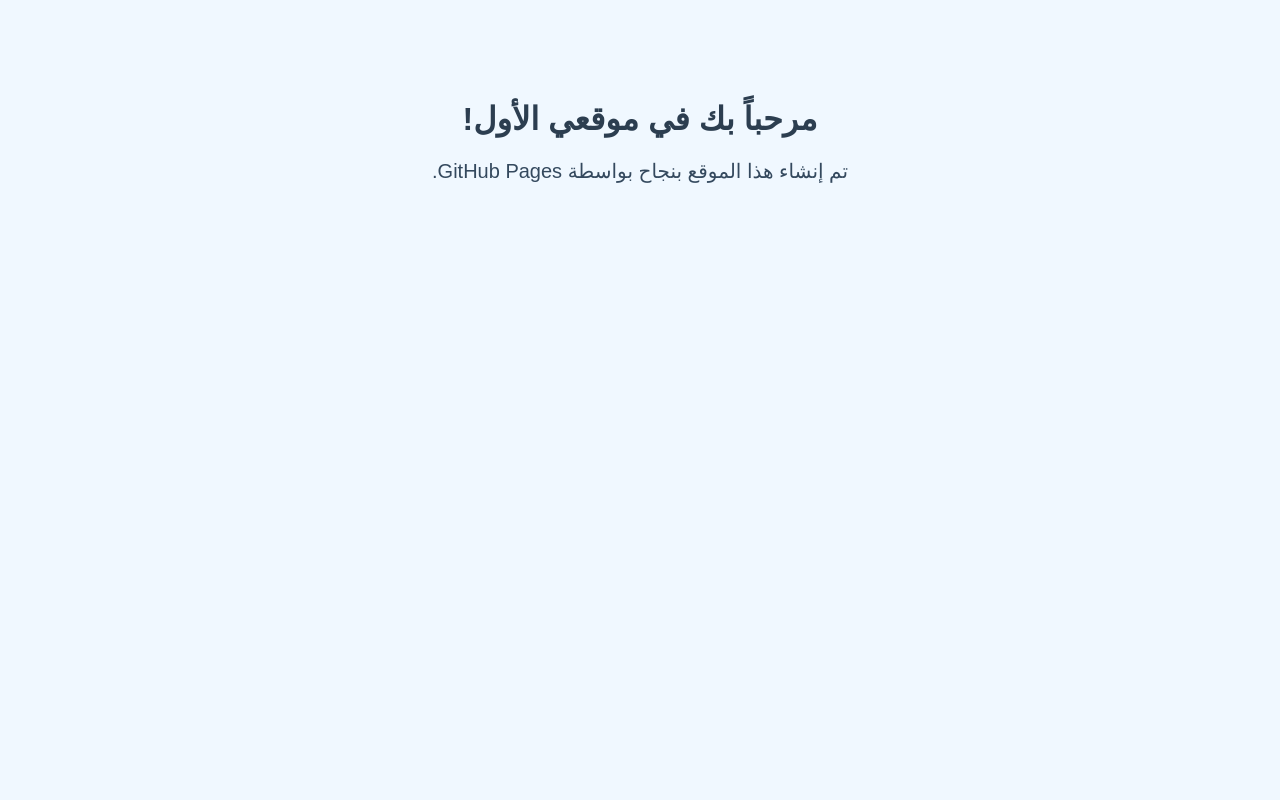
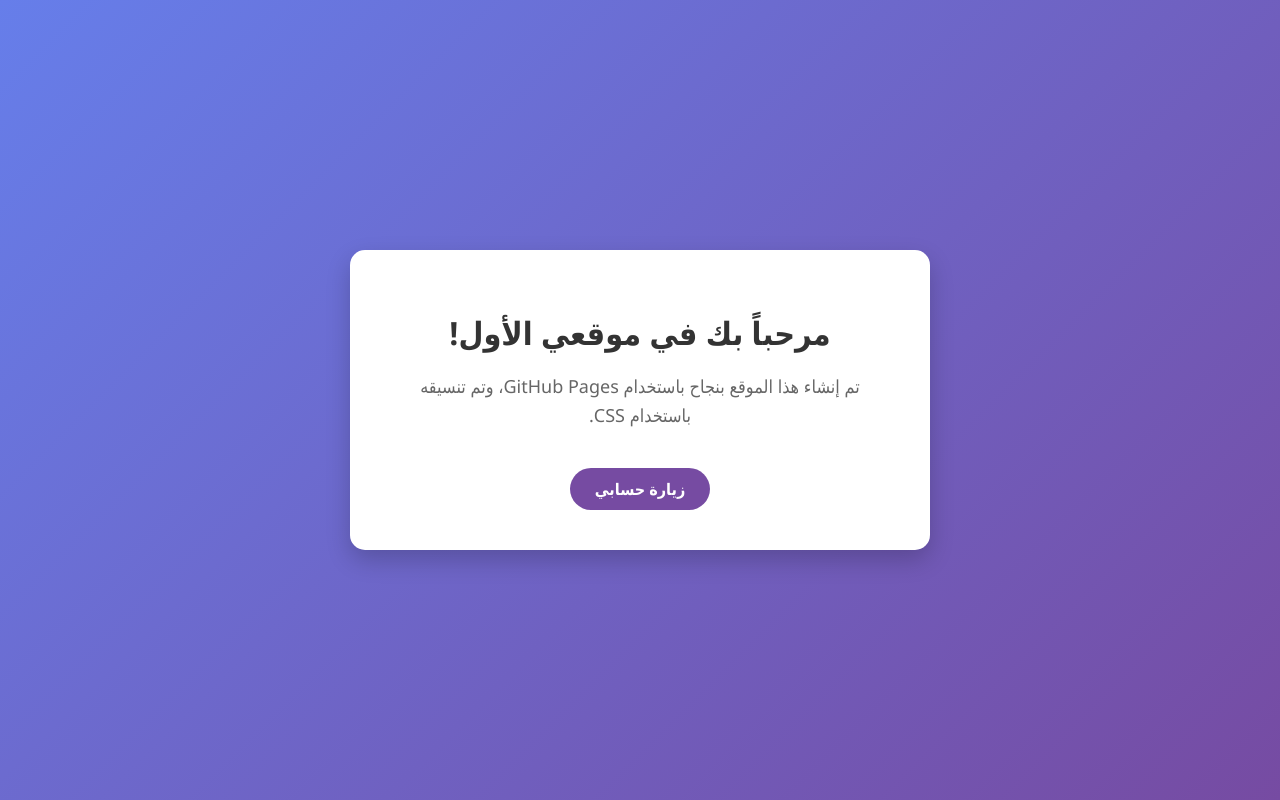
Before and after one commit to abdalmez2001-lang/my-first-website, a plain HTML site: page index.html in a window 1280 px wide. Drawn offline with Linux system fonts and the light colour scheme.

Commit message:
Update index.html

```diff
--- a/index.html
+++ b/index.html
@@ -4,14 +4,70 @@
     <meta charset="UTF-8">
     <meta name="viewport" content="width=device-width, initial-scale=1.0">
     <title>موقعي الأول</title>
+
+    <!-- هنا نضع تنسيقات CSS -->
     <style>
-        body { font-family: Arial, sans-serif; text-align: center; margin-top: 100px; background-color: #f0f8ff; }
-        h1 { color: #2c3e50; }
-        p { color: #34495e; font-size: 20px; }
+        /* تنسيق الخلفية العامة للموقع */
+        body {
+            background: linear-gradient(135deg, #667eea 0%, #764ba2 100%);
+            font-family: 'Segoe UI', Tahoma, Geneva, Verdana, sans-serif;
+            display: flex;
+            justify-content: center;
+            align-items: center;
+            height: 100vh;
+            margin: 0;
+        }
+
+        /* تنسيق الصندوق الأبيض الذي يحتوي على النص */
+        .card {
+            background-color: white;
+            padding: 40px;
+            border-radius: 15px;
+            box-shadow: 0 10px 25px rgba(0,0,0,0.2);
+            text-align: center;
+            max-width: 500px;
+        }
+
+        /* تنسيق العنوان الرئيسي */
+        h1 {
+            color: #333;
+            margin-bottom: 10px;
+        }
+
+        /* تنسيق النص */
+        p {
+            color: #666;
+            font-size: 18px;
+            line-height: 1.6;
+        }
+
+        /* تنسيق الزر */
+        .btn {
+            display: inline-block;
+            margin-top: 20px;
+            padding: 10px 25px;
+            background-color: #764ba2;
+            color: white;
+            text-decoration: none;
+            border-radius: 25px;
+            font-weight: bold;
+            transition: background-color 0.3s ease;
+        }
+
+        /* تأثير عند تمرير الماوس على الزر */
+        .btn:hover {
+            background-color: #5a3782;
+        }
     </style>
 </head>
 <body>
-    <h1>مرحباً بك في موقعي الأول!</h1>
-    <p>تم إنشاء هذا الموقع بنجاح بواسطة GitHub Pages.</p>
+
+    <!-- محتوى الموقع -->
+    <div class="card">
+        <h1>مرحباً بك في موقعي الأول!</h1>
+        <p>تم إنشاء هذا الموقع بنجاح باستخدام GitHub Pages، وتم تنسيقه باستخدام CSS.</p>
+        <a href="https://github.com" class="btn" target="_blank">زيارة حسابي</a>
+    </div>
+
 </body>
 </html>
```
